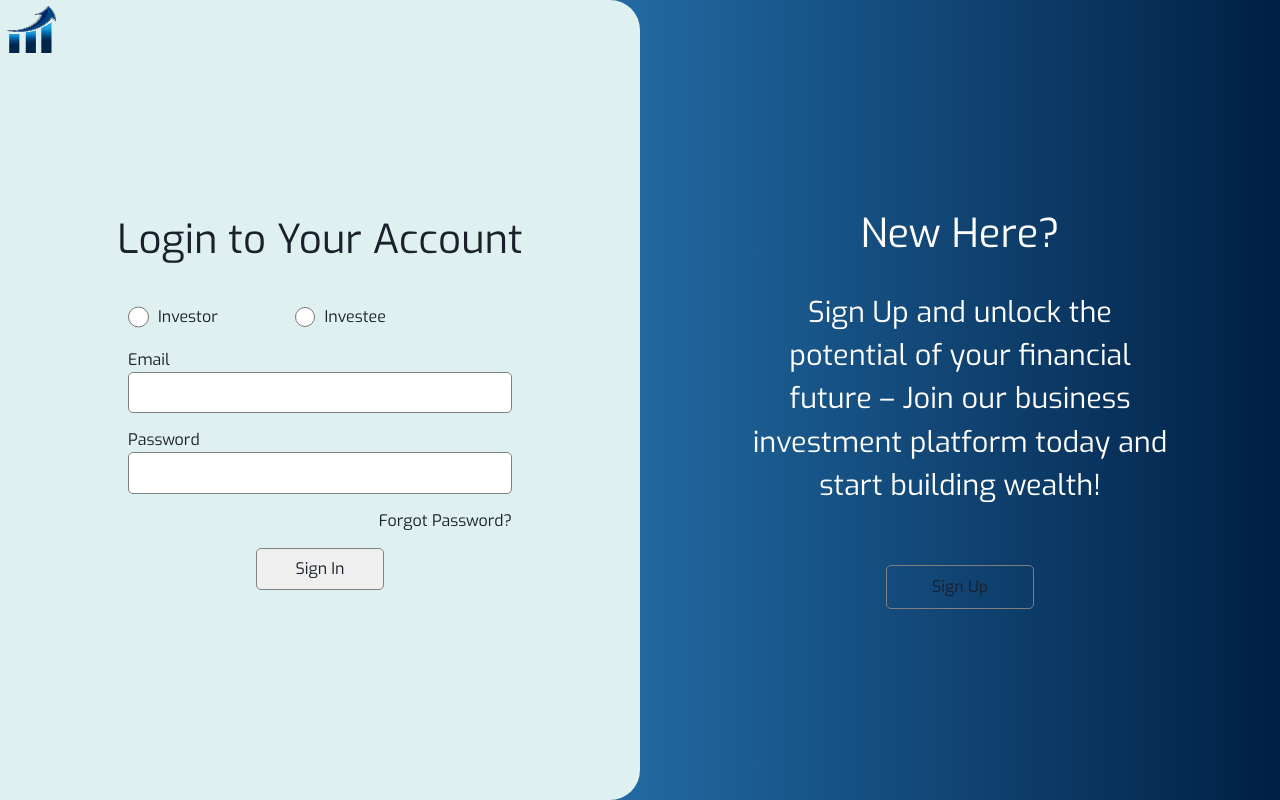
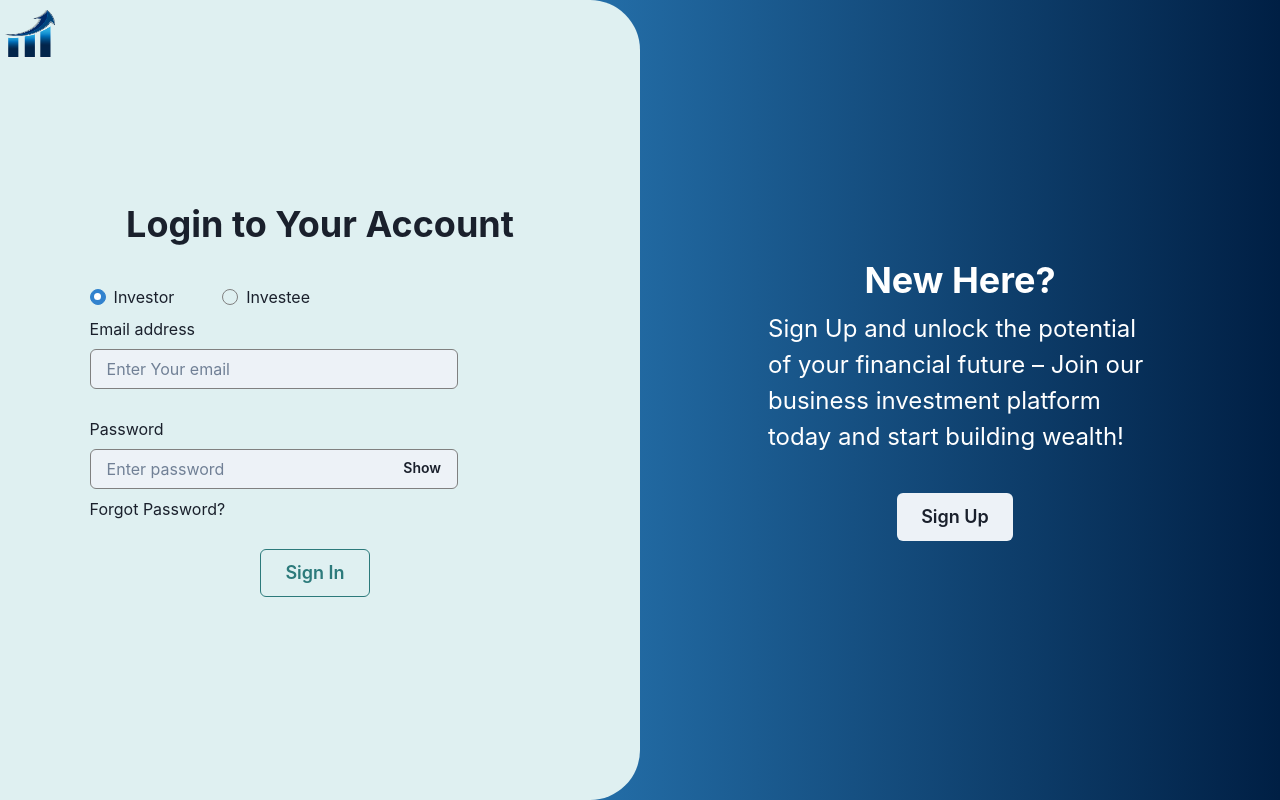
Before and after one commit to MuhammadFASEEH2002/Investify, a React (Create React App) app in the folder client/: page /user-login in a window 1280 px wide. Built offline with nearby package versions, Linux system fonts and the light colour scheme.

Commit message:
Changed Userlogin page using Chakra UI

```diff
--- /dev/null
+++ b/client/src/components/Logo.js
@@ -0,0 +1,17 @@
+import { Stack } from '@chakra-ui/react'
+import React from 'react'
+
+const Logo = () => {
+  return (
+    <>
+    <Stack
+                height={{ base: "30px", md: "60px", lg: "60px" }}
+                width={{ base: "30px", md: "50px", lg: "50px" }}
+                backgroundImage="url('/images/logo.png')"
+                backgroundSize={"100% 100%"}
+              ></Stack>
+    </>
+  )
+}
+
+export default Logo
--- a/client/src/resources/Homepage/components/HomepageServices.js
+++ b/client/src/resources/Homepage/components/HomepageServices.js
@@ -11,6 +11,7 @@ const HomepageServices = () => {
         flexDirection={{ base: "column-reverse", md: "row", lg: "row" }}
         alignItems={"center"}
         justifyContent={"center"}
+        id="homepage-services"
       >
         <Stack width={"100%"}>
           <Heading
--- a/client/src/resources/Homepage/components/HomepageTitle.js
+++ b/client/src/resources/Homepage/components/HomepageTitle.js
@@ -26,6 +26,7 @@ const HomepageTitle = () => {
         flexDirection={{ base: "column", md: "row", lg: "row" }}
         alignItems={"center"}
         justifyContent={"center"}
+        id="homepage-title"
       >
         <Stack width={"40%"} alignItems={"center"} justifyContent={"center"}>
           <Stack
--- a/client/src/resources/Userlogin/Userlogin.js
+++ b/client/src/resources/Userlogin/Userlogin.js
@@ -1,112 +1,258 @@
 import React, { useEffect, useState } from "react";
 import "../../css/reusable.css";
-import "../../css/Userlogin/Userlogin.css";
+// import "../../css/Userlogin/Userlogin.css";
 import { useNavigate } from "react-router-dom";
+import {
+  HStack,
+  Heading,
+  Stack,
+  Text,
+  Button,
+  Radio,
+  RadioGroup,
+  Input,
+  InputGroup,
+  InputRightElement,
+  Link
+} from "@chakra-ui/react";
 
+import Logo from "../../components/Logo";
 
 const Userlogin = () => {
-  const [selectedRole, setSelectedRole] = useState("");
-
-  const handleRadioChange = (event) => {
-    setSelectedRole(event.target.value);
-  };
+  const [selectedRole, setSelectedRole] = useState("Investor");
+  const [show, setShow] = React.useState(false);
+  const handleClick = () => setShow(!show);
   const navigate = useNavigate();
   useEffect(() => {
     document.title = "Investify | UserLogin";
   });
   return (
+    // <>
+    //   <div className="main">
+    //     <div className="userlogin-main">
+    //       <div className="userlogin-header flex flex-row align-center justify-center">
+    //         <div className="userlogin-header-logo-section flex flex-row align-center justify-start">
+    //           <div className="userlogin-logo"></div>
+    //         </div>
+    //       </div>
+    //       <div className="userlogin-loginarea flex flex-row align-center justify-center">
+    //         <div className="userlogin-loginarea-left flex flex-column align-center justify-center">
+    //           <h1 className="userlogin-loginarea-left-text">
+    //             Login to Your Account
+    //           </h1>
+    //           <form
+    //             action=""
+    //             className="userlogin-loginarea-left-loginform flex flex-column align-start justify-center"
+    //           >
+    //             <div className="userlogin-loginarea-left-loginform-inputarea flex flex-row align-center justify-start">
+    //               <div className="userlogin-loginarea-left-loginform-inputarearadio flex flex-row">
+    //                 <input
+    //                   type="radio"
+    //                   name="role"
+    //                   value="investor"
+    //                   className="userlogin-radio"
+    //                   checked={selectedRole === "investor"}
+    //                   onChange={handleRadioChange}
+    //                 />
+    //                 <h5 className="userlogin-inputfields-label">Investor</h5>
+    //               </div>
+    //               <div className="userlogin-loginarea-left-loginform-inputarearadio flex flex-row">
+    //                 <input
+    //                   type="radio"
+    //                   name="role"
+    //                   value="investee"
+    //                   className="userlogin-radio"
+    //                   checked={selectedRole === "investee"}
+    //                   onChange={handleRadioChange}
+    //                 />
+    //                 <h5 className="userlogin-inputfields-label">Investee</h5>
+    //               </div>
+    //             </div>
+
+    //             <div className="userlogin-loginarea-left-loginform-inputarea">
+    //               <h5 className="userlogin-inputfields-label">Email</h5>
+    //               <input
+    //                 type="email"
+    //                 className=" userlogin-loginarea-left-loginform-inputarea-inputboxes"
+    //               />
+    //             </div>
+    //             <div className="userlogin-loginarea-left-loginform-inputarea">
+    //               <h5 className="userlogin-inputfields-label">Password</h5>
+    //               <input
+    //                 type="password"
+    //                 className="userlogin-loginarea-left-loginform-inputarea-inputboxes"
+    //               />
+    //             </div>
+    //             <div className="userlogin-loginarea-left-loginform-inputarea flex justify-end">
+    //               <a href="#">Forgot Password?</a>
+    //             </div>
+    //             <div className="userlogin-loginarea-left-loginform-submitarea flex align-center justify-center">
+    //               <input
+    //                 type="submit"
+    //                 value="Sign In"
+    //                 className="userlogin-loginform-submitbutton"
+    //               />
+    //             </div>
+    //           </form>
+    //           <div className="userlogin-dropdownbutton">
+
+    //           </div>
+    //         </div>
+    //         <div className="userlogin-loginarea-right flex flex-column align-center justify-center">
+    //           <div className="userlogin-loginarea-right-content flex flex-column align-center justify-center">
+    //             <h1 className="userlogin-loginarea-right-content-heading">
+    //               New Here?
+    //             </h1>
+    //             <h3 className="userlogin-loginarea-right-content-text">
+    //               Sign Up and unlock the potential of your financial future –
+    //               Join our business investment platform today and start building
+    //               wealth!
+    //             </h3>
+    //             <button
+    //               className="userlogin-loginarea-right-signupbutton"
+    //               onClick={() => navigate("/user-registration/user-role")}
+    //             >
+    //               Sign Up
+    //             </button>
+    //           </div>
+    //         </div>
+    //       </div>
+    //     </div>
+    //   </div>
+    // </>
     <>
-      <div className="main">
-        <div className="userlogin-main">
-          <div className="userlogin-header flex flex-row align-center justify-center">
-            <div className="userlogin-header-logo-section flex flex-row align-center justify-start">
-              <div className="userlogin-logo"></div>
-            </div>
-          </div>
-          <div className="userlogin-loginarea flex flex-row align-center justify-center">
-            <div className="userlogin-loginarea-left flex flex-column align-center justify-center">
-              <h1 className="userlogin-loginarea-left-text">
-                Login to Your Account
-              </h1>
-              <form
-                action=""
-                className="userlogin-loginarea-left-loginform flex flex-column align-start justify-center"
+      <Stack className="main">
+        <Stack
+          width={"100%"}
+          height={"100%"}
+          bgGradient="linear(to-r, #42B2FE, #001F44)"
+        >
+          <HStack
+            width={"100%"}
+            padding={"10px 5px 10px 5px"}
+            position={"absolute"}
+            top={0}
+          >
+            <Stack>
+              <Logo />
+            </Stack>
+          </HStack>
+          <HStack width={"100%"} height={"100%"} spacing={"0px"}>
+            {/* Left side of the page */}
+            <Stack
+              width={"50%"}
+              height={"100%"}
+              alignItems={"center"}
+              justifyContent={"center"}
+              backgroundColor={"#DFF0F1"}
+              borderTopRightRadius={"50px"}
+              borderBottomRightRadius={"50px"}
+            >
+              <Heading marginBottom={"30px"}> Login to Your Account</Heading>
+              <Stack
+                width={"90%"}
+                alignItems={"center"}
+                justifyContent={"flex-start"}
               >
-                <div className="userlogin-loginarea-left-loginform-inputarea flex flex-row align-center justify-start">
-                  <div className="userlogin-loginarea-left-loginform-inputarearadio flex flex-row">
-                    <input
-                      type="radio"
-                      name="role"
-                      value="investor"
-                      className="userlogin-radio"
-                      checked={selectedRole === "investor"}
-                      onChange={handleRadioChange}
+                <RadioGroup
+                  onChange={setSelectedRole}
+                  value={selectedRole}
+                  width={"80%"}
+                >
+                  <Stack
+                    direction="row"
+                    alignItems={"center"}
+                    justifyContent={"flex-start"}
+                    width={"80%"}
+                  >
+                    <Radio
+                      size={"md"}
+                      value="Investor"
+                      border={"0.5px solid grey"}
+                      marginRight={"20px"}
+                    >
+                      Investor
+                    </Radio>
+                    <Radio
+                      value="Investee"
+                      border={"0.5px solid grey"}
+                      marginLeft={"20px"}
+                    >
+                      Investee
+                    </Radio>
+                  </Stack>
+                </RadioGroup>
+                <Stack width={"80%"} marginBottom={"20px"}>
+                  <Text>Email address</Text>
+                  <Input
+                    type="email"
+                    placeholder="Enter Your email"
+                    width={"80%"}
+                    variant={"filled"}
+                    border={"0.5px solid grey"}
+                  />
+                </Stack>
+                <Stack width={"80%"} >
+                  <Text>Password</Text>
+                  <InputGroup width={"80%"}>
+                    <Input
+                      pr="4.5rem"
+                      type={show ? "text" : "password"}
+                      placeholder="Enter password"
+                      variant={"filled"}
+                      border={"0.5px solid grey"}
                     />
-                    <h5 className="userlogin-inputfields-label">Investor</h5>
-                  </div>
-                  <div className="userlogin-loginarea-left-loginform-inputarearadio flex flex-row">
-                    <input
-                      type="radio"
-                      name="role"
-                      value="investee"
-                      className="userlogin-radio"
-                      checked={selectedRole === "investee"}
-                      onChange={handleRadioChange}
-                    />
-                    <h5 className="userlogin-inputfields-label">Investee</h5>
-                  </div>
-                </div>
-
-                <div className="userlogin-loginarea-left-loginform-inputarea">
-                  <h5 className="userlogin-inputfields-label">Email</h5>
-                  <input
-                    type="email"
-                    className=" userlogin-loginarea-left-loginform-inputarea-inputboxes"
-                  />
-                </div>
-                <div className="userlogin-loginarea-left-loginform-inputarea">
-                  <h5 className="userlogin-inputfields-label">Password</h5>
-                  <input
-                    type="password"
-                    className="userlogin-loginarea-left-loginform-inputarea-inputboxes"
-                  />
-                </div>
-                <div className="userlogin-loginarea-left-loginform-inputarea flex justify-end">
-                  <a href="#">Forgot Password?</a>
-                </div>
-                <div className="userlogin-loginarea-left-loginform-submitarea flex align-center justify-center">
-                  <input
-                    type="submit"
-                    value="Sign In"
-                    className="userlogin-loginform-submitbutton"
-                  />
-                </div>
-              </form>
-              <div className="userlogin-dropdownbutton">
-
-              </div>
-            </div>
-            <div className="userlogin-loginarea-right flex flex-column align-center justify-center">
-              <div className="userlogin-loginarea-right-content flex flex-column align-center justify-center">
-                <h1 className="userlogin-loginarea-right-content-heading">
-                  New Here?
-                </h1>
-                <h3 className="userlogin-loginarea-right-content-text">
-                  Sign Up and unlock the potential of your financial future –
-                  Join our business investment platform today and start building
-                  wealth!
-                </h3>
-                <button
-                  className="userlogin-loginarea-right-signupbutton"
-                  onClick={() => navigate("/user-registration/user-role")}
+                    <InputRightElement width="4.5rem">
+                      <Button h="1.75rem" size="sm" onClick={handleClick}>
+                        {show ? "Hide" : "Show"}
+                      </Button>
+                    </InputRightElement>
+                  </InputGroup>
+                </Stack>
+                <Stack width={"80%"} marginBottom={"20px"}>
+                  <Link>Forgot Password?</Link>
+                </Stack>
+                <Button
+                  colorScheme="teal"
+                  variant="outline"
+                  marginRight={"10px"}
+                  size={{ base: "xs", md: "sm", lg: "lg" }}
+                  onClick={() => navigate("/user-login")}
                 >
-                  Sign Up
-                </button>
-              </div>
-            </div>
-          </div>
-        </div>
-      </div>
+                  Sign In
+                </Button>
+              </Stack>
+            </Stack>
+            {/* Right side of the page */}
+            <Stack
+              width={"50%"}
+              height={"100%"}
+              alignItems={"center"}
+              justifyContent={"center"}
+            >
+              <Heading color={"white"}> New Here?</Heading>
+              <Text
+                width={"60%"}
+                color={"white"}
+                fontSize={{ base: "0.7rem", md: "1rem", lg: "1.5rem" }}
+                marginBottom={"30px"}
+              >
+                Sign Up and unlock the potential of your financial future – Join
+                our business investment platform today and start building
+                wealth!
+              </Text>
+              <Button
+                colorScheme="gray"
+                marginRight={"10px"}
+                size={{ base: "xs", md: "sm", lg: "lg" }}
+                onClick={() => navigate("/user-registration/user-role")}
+              >
+                Sign Up
+              </Button>
+            </Stack>
+          </HStack>
+        </Stack>
+      </Stack>
     </>
   );
 };
```
Also changed, not shown: client/src/resources/Homepage/Homepage.js (+3 -69 lines), client/src/resources/Userrole/Userrole.js (+44 -2 lines).
